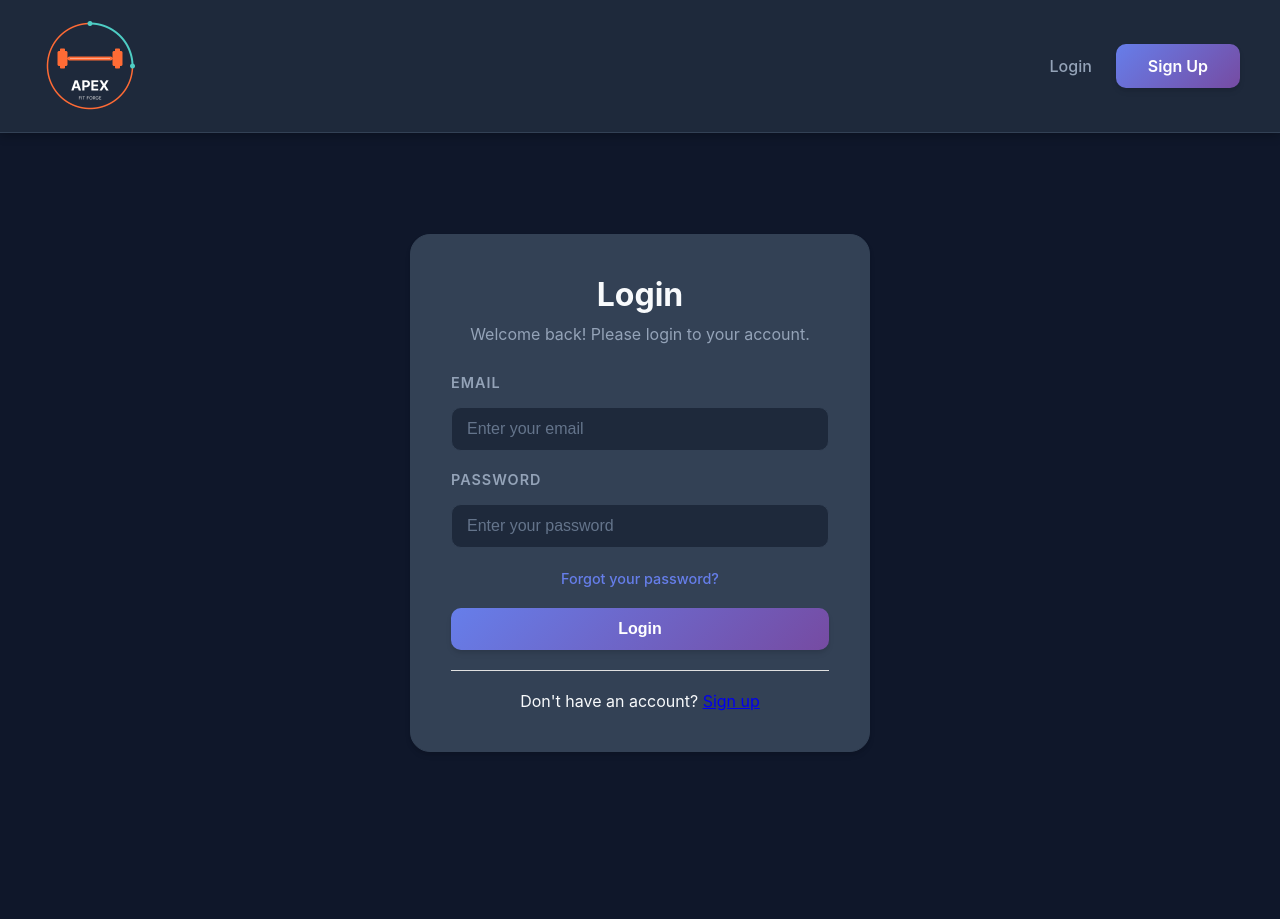
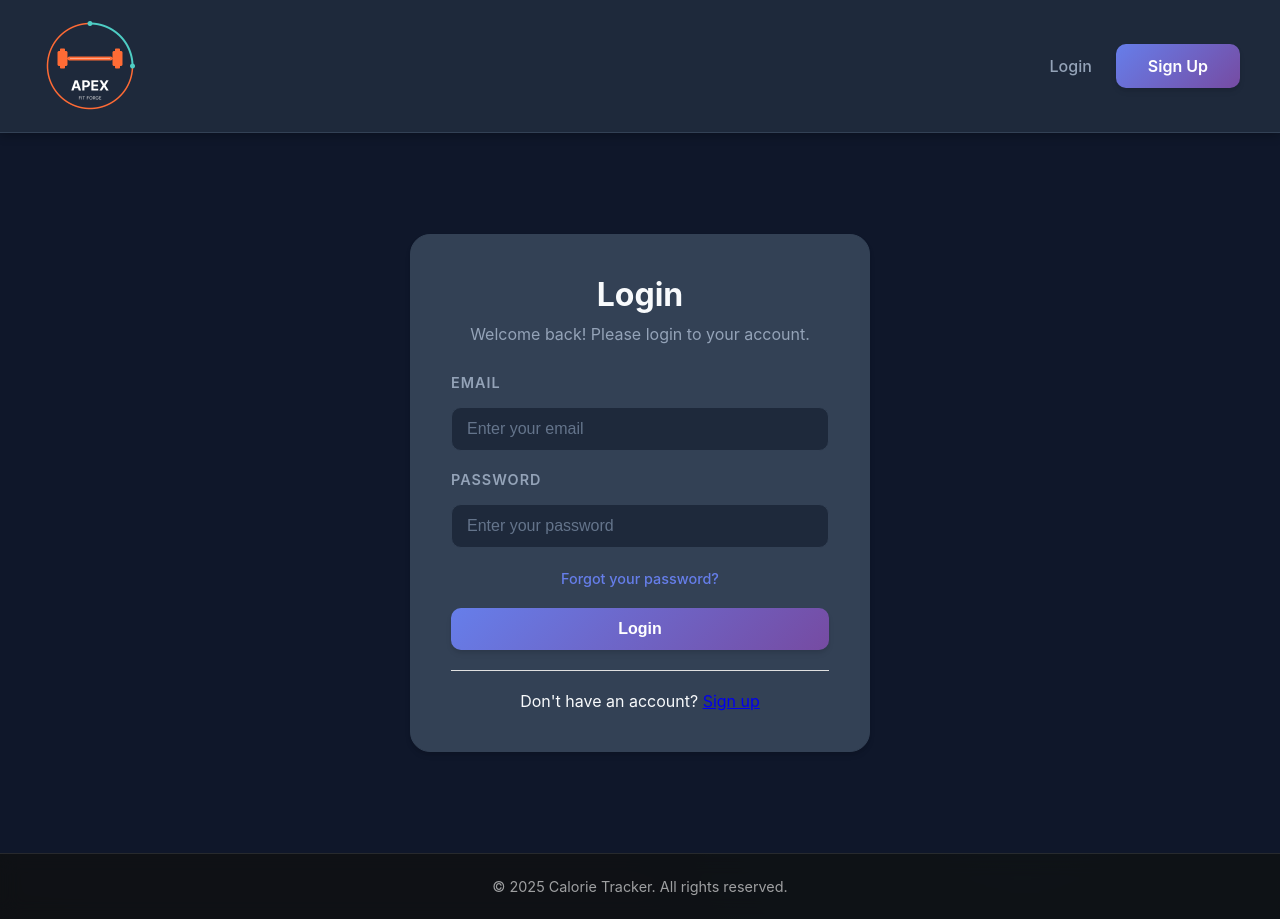
Before and after one commit to Harshu0829/Calorie-Count, a React (Create React App) app in the folder frontend/: page /login in a window 1280 px wide. Before the commit the page ends 853 px from the top, so only its background shows below. Built offline with nearby package versions, Linux system fonts and the light colour scheme; no server answers; the HTML template or start-up script is replaced by a standard one.

Commit message:
Add medical history step to onboarding and footer component with copyright

```diff
--- a/frontend/src/App.css
+++ b/frontend/src/App.css
@@ -53,6 +53,8 @@ body {
 
 .App {
   min-height: 100vh;
+  display: flex;
+  flex-direction: column;
 }
 
 .container {
--- a/frontend/src/App.js
+++ b/frontend/src/App.js
@@ -4,6 +4,7 @@ import { BrowserRouter as Router, Routes, Route, Navigate, useLocation } from 'r
 // ... (imports)
 import './App.css';
 import Navbar from './components/Navbar';
+import Footer from './components/Footer';
 import Home from './pages/Home';
 import Login from './pages/Login';
 import Register from './pages/Register';
@@ -103,6 +104,7 @@ function App() {
               }
             />
           </Routes>
+          <Footer />
         </div>
       </Router>
     </AuthProvider>
--- /dev/null
+++ b/frontend/src/components/Footer.css
@@ -0,0 +1,21 @@
+.footer {
+    width: 100%;
+    padding: 1.5rem 0;
+    margin-top: auto;
+    background: rgba(15, 15, 15, 0.8);
+    backdrop-filter: blur(10px);
+    border-top: 1px solid rgba(255, 255, 255, 0.1);
+    color: rgba(255, 255, 255, 0.6);
+    text-align: center;
+    font-size: 0.9rem;
+}
+
+.footer-content {
+    max-width: 1200px;
+    margin: 0 auto;
+    padding: 0 1rem;
+}
+
+.footer p {
+    margin: 0;
+}
--- /dev/null
+++ b/frontend/src/components/Footer.js
@@ -0,0 +1,16 @@
+import React from 'react';
+import './Footer.css';
+
+const Footer = () => {
+    const currentYear = new Date().getFullYear();
+
+    return (
+        <footer className="footer">
+            <div className="footer-content">
+                <p>&copy; {currentYear} Calorie Tracker. All rights reserved.</p>
+            </div>
+        </footer>
+    );
+};
+
+export default Footer;
```
